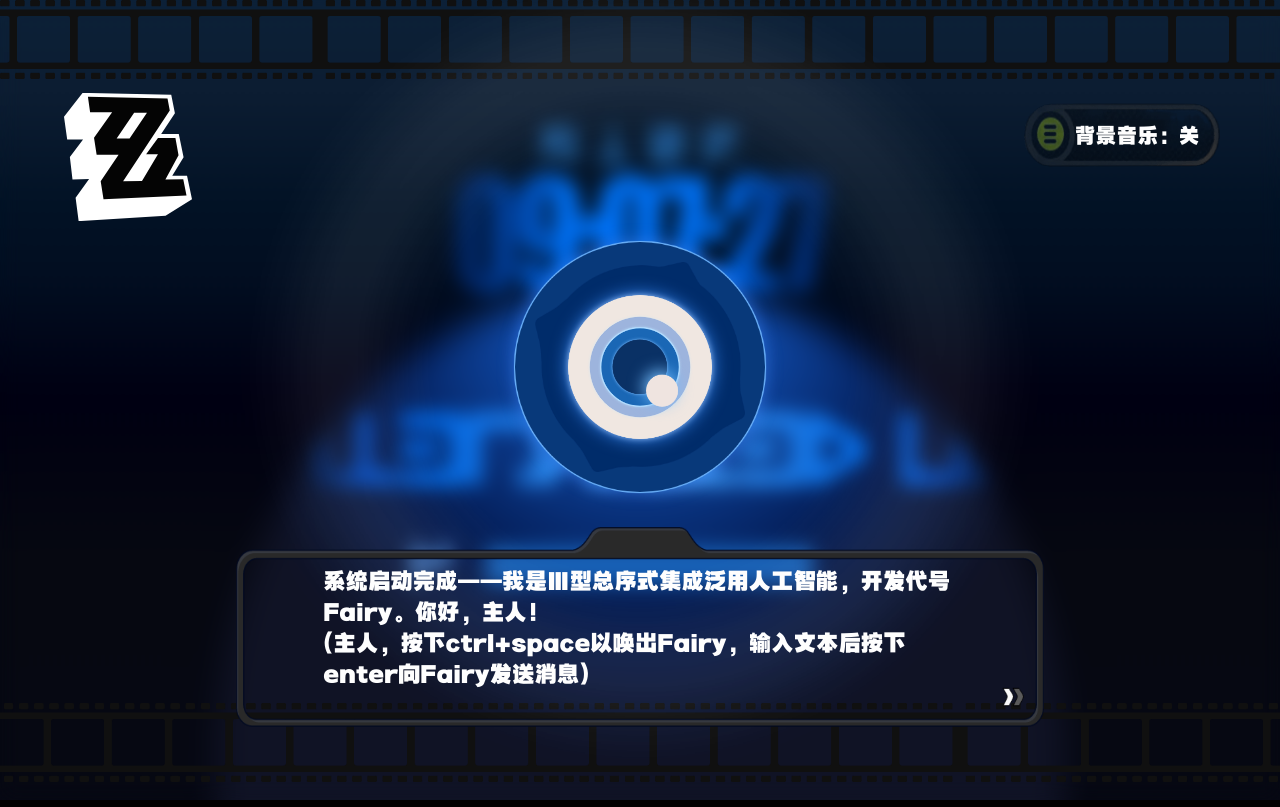
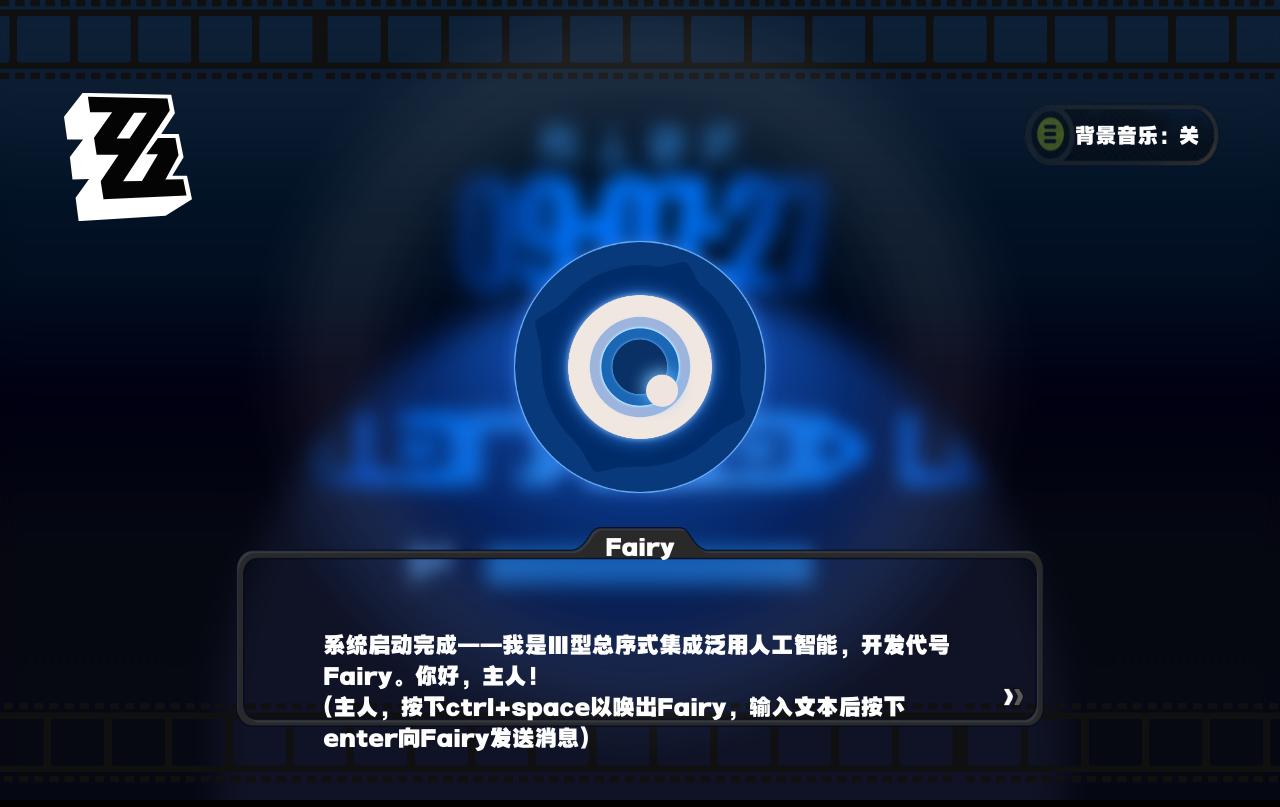
Before and after one commit to yuwuweichun/fairy, a Vue app: page / in a window 1280 px wide. Built offline with nearby package versions, Linux system fonts and the light colour scheme.

Commit message:
dialog-role

```diff
--- a/src/components/DialogBox.vue
+++ b/src/components/DialogBox.vue
@@ -46,6 +46,7 @@ onUnmounted(() => {
 
 <template>
   <div class="dialog-container">
+    <span class="dialog-role">Fairy</span>
     <div class="dialog-content">
       <!-- 显示逐步输出的内容 -->
       <span :style="{ whiteSpace: 'pre-wrap' }">{{ displayedText }}</span>
@@ -67,10 +68,15 @@ onUnmounted(() => {
   padding: 20px;
   /* 居中显示 */
   display: flex;
+  flex-direction: column;
   align-items: center;
   /* 始终显示在最上方 */
   z-index: 999;
 }
+.dialog-role {
+  margin-top: -2vh;
+}
+
 .dialog-content {
   margin: 4.2rem;
 }
```
